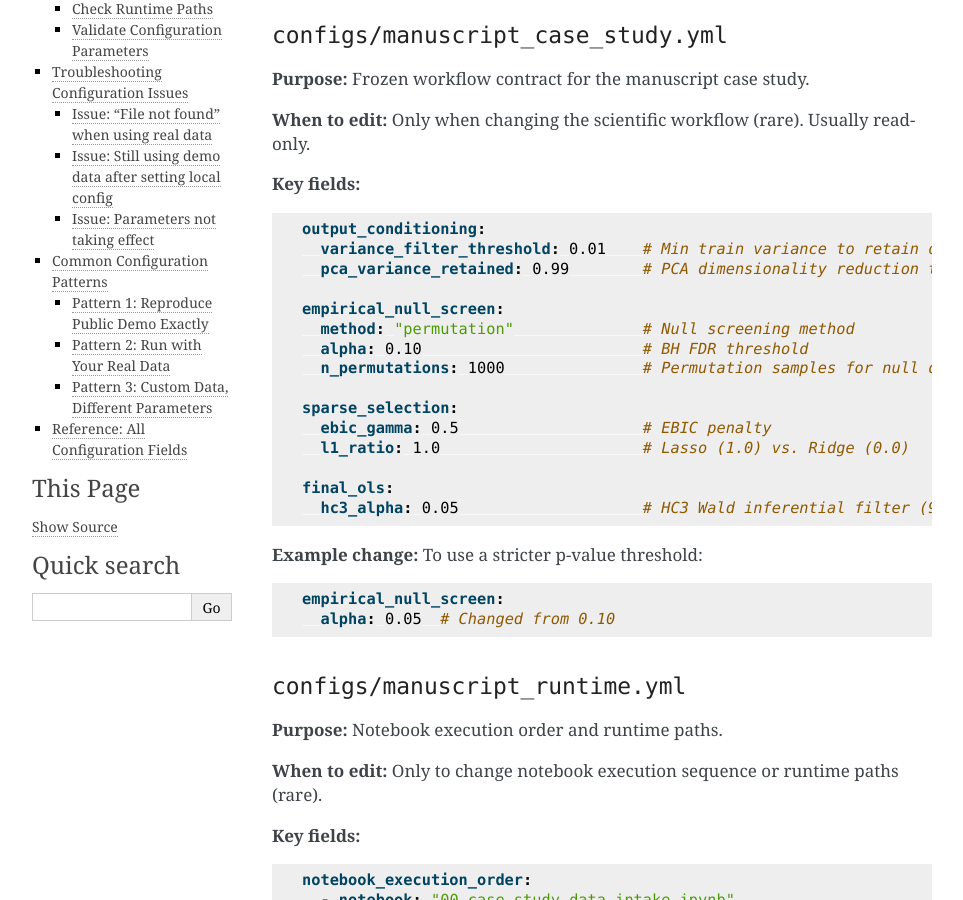
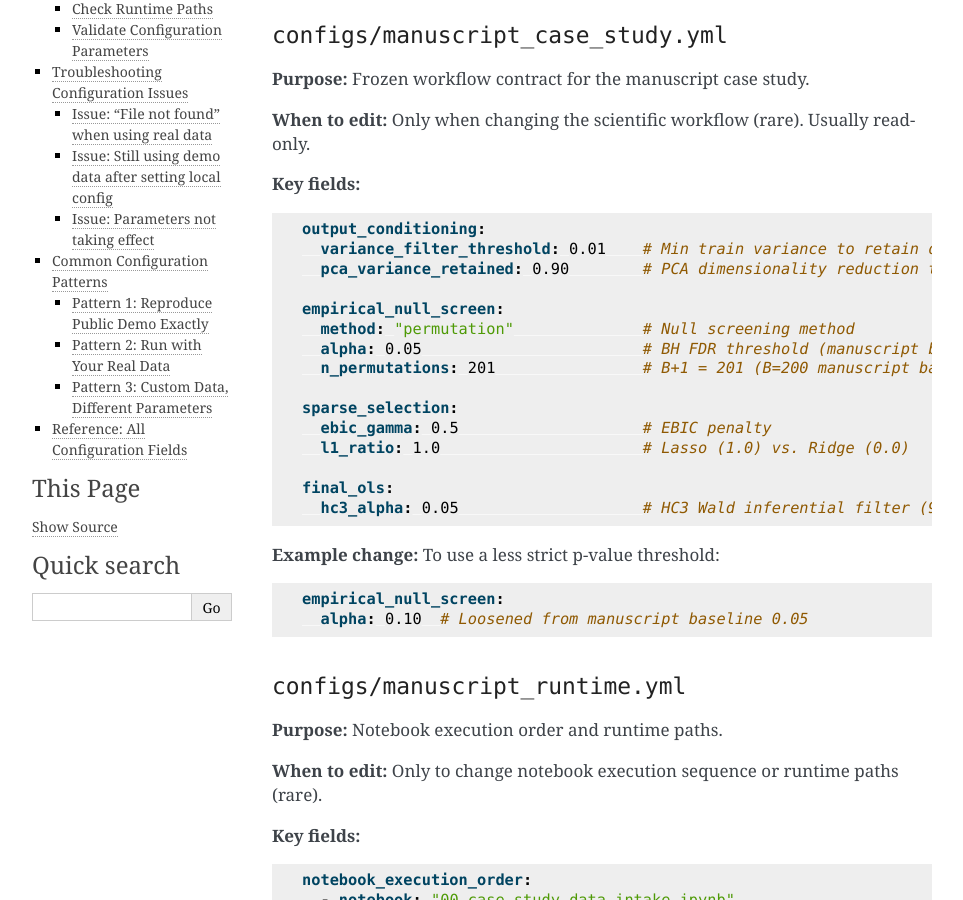
Before and after one commit to NatLabRockies/rfm-pipeline, a Sphinx documentation site: the page built from docs/configuration_reference.md, in a window 1280 px wide and 900 px high, scrolled down 667 px. Shown: the whole window, without its empty margins (148-1111 px from the left). Built offline with Sphinx 7.4.7, drawn with Linux system fonts in a browser that asks for light colours; pages that are not in the unit, such as notebooks, are missing from menus; some of the changed text lies outside the part shown.

Commit message:
fix: align fast_sparse config + user docs with JDS v22 values
- configs/manuscript_case_study_fast_sparse.yml: regenerate v3 -> v22 values
  (holdout 0.10->0.05, retained_components 39->20, retained_pairs 367->62,
  final_predictor_count 340->132, final_ols_holdout_nrmse 0.0445->0.0721,
  intermediate_penalized 0.0859->0.0709, manuscript_source pointer, drop
  exponential from algebraic library) so dev/validation no longer drifts
  from the published case study

- docs/configuration_reference.md: update example YAML snippet and full
  reference table to ship the manuscript-baseline defaults (alpha 0.05,
  n_permutations 201, pca_variance_retained 0.90); switch the 'example
  change' to loosen rather than tighten the FDR threshold so it makes
  sense against the new baseline

- docs/interpreting_results.md: refresh the Stage 5-6 manuscript benchmark
  block, the 'Your Results Should Show' table, and the comparison-vs-other-
  datasets table to reflect 132 predictors / 0.0721 holdout nRMSE / 5%
  holdout / 54 main effects from the v22 release

All 452 tests pass.

````diff
--- a/docs/configuration_reference.md
+++ b/docs/configuration_reference.md
@@ -31,12 +31,12 @@ This allows you to customize parameters without modifying tracked files.
 ```yaml
 output_conditioning:
   variance_filter_threshold: 0.01    # Min train variance to retain output
-  pca_variance_retained: 0.99        # PCA dimensionality reduction target
+  pca_variance_retained: 0.90        # PCA dimensionality reduction target
 
 empirical_null_screen:
   method: "permutation"              # Null screening method
-  alpha: 0.10                        # BH FDR threshold
-  n_permutations: 1000               # Permutation samples for null dist.
+  alpha: 0.05                        # BH FDR threshold (manuscript baseline)
+  n_permutations: 201                # B+1 = 201 (B=200 manuscript baseline)
 
 sparse_selection:
   ebic_gamma: 0.5                    # EBIC penalty
@@ -46,11 +46,11 @@ final_ols:
   hc3_alpha: 0.05                    # HC3 Wald inferential filter (95%)
 ```
 
-**Example change:** To use a stricter p-value threshold:
+**Example change:** To use a less strict p-value threshold:
 
 ```yaml
 empirical_null_screen:
-  alpha: 0.05  # Changed from 0.10
+  alpha: 0.10  # Loosened from manuscript baseline 0.05
 ```
 
 ### `configs/manuscript_runtime.yml`
@@ -443,10 +443,10 @@ ______________________________________________________________________
 | Config     | Section               | Field                     | Type  | Default       | Purpose                                 |
 | ---------- | --------------------- | ------------------------- | ----- | ------------- | --------------------------------------- |
 | case_study | output_conditioning   | variance_filter_threshold | float | 0.01          | Minimum train variance to retain output |
-| case_study | output_conditioning   | pca_variance_retained     | float | 0.99          | PCA cumulative variance target          |
+| case_study | output_conditioning   | pca_variance_retained     | float | 0.90          | PCA cumulative variance target          |
 | case_study | empirical_null_screen | method                    | str   | "permutation" | Null screening method                   |
-| case_study | empirical_null_screen | alpha                     | float | 0.10          | Benjamini-Hochberg FDR threshold        |
-| case_study | empirical_null_screen | n_permutations            | int   | 1000          | Permutations for null distribution      |
+| case_study | empirical_null_screen | alpha                     | float | 0.05          | Benjamini-Hochberg FDR threshold        |
+| case_study | empirical_null_screen | n_permutations            | int   | 201           | Permutations for null distribution      |
 | case_study | sparse_selection      | ebic_gamma                | float | 0.5           | EBIC penalty weight                     |
 | case_study | sparse_selection      | l1_ratio                  | float | 1.0           | Elastic-net L1 ratio (1=Lasso)          |
 | case_study | final_ols             | hc3_alpha                 | float | 0.05          | HC3 Wald filter (1 - confidence level)  |
````
Also changed, not shown: docs/interpreting_results.md (+13 -13 lines), 1 other file.
